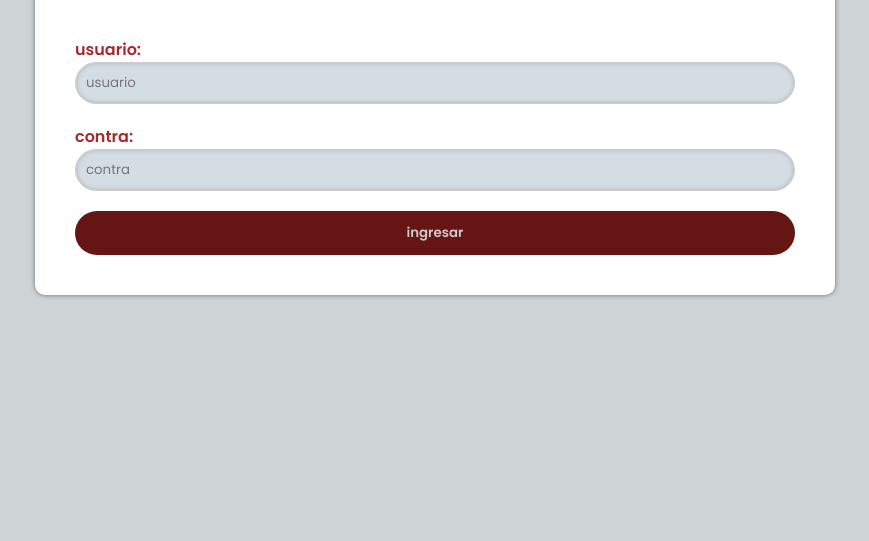
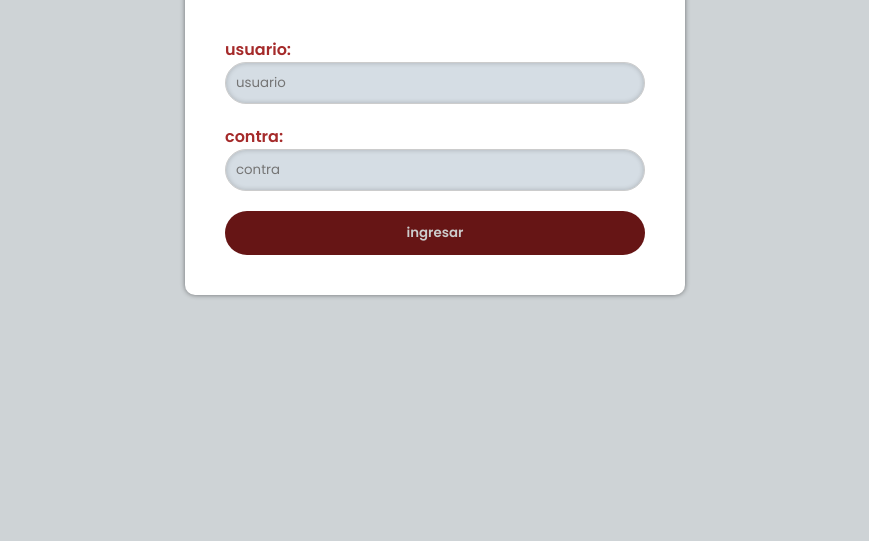
Before and after one commit to luuuuciiiq/hola, a plain HTML site: page index.html in a window 1280 px wide. Shown: the part 259-800 px from the top of the page, without its empty margins (205-1074 px from the left). Drawn offline with Linux system fonts and the light colour scheme.

Commit message:
Add files via upload

```diff
--- a/estilos.css
+++ b/estilos.css
@@ -14,6 +14,8 @@ body{
 main{
     background-color: white;
     max-width: 800px;
+    max-width: 500px;
+    width: 85%;
     margin: 100px auto 0px;
     border-radius: 10px;
     padding: 40px;
```
